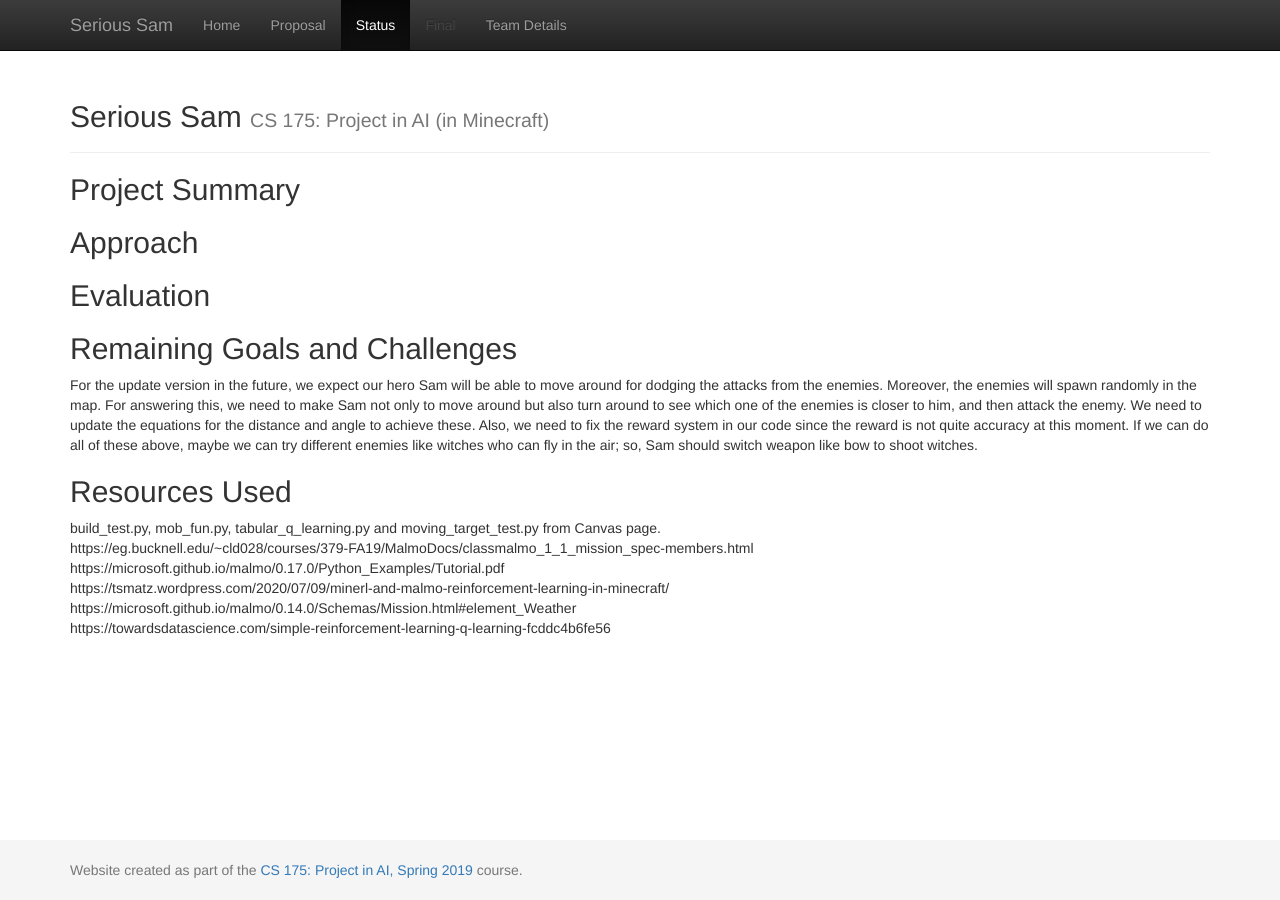
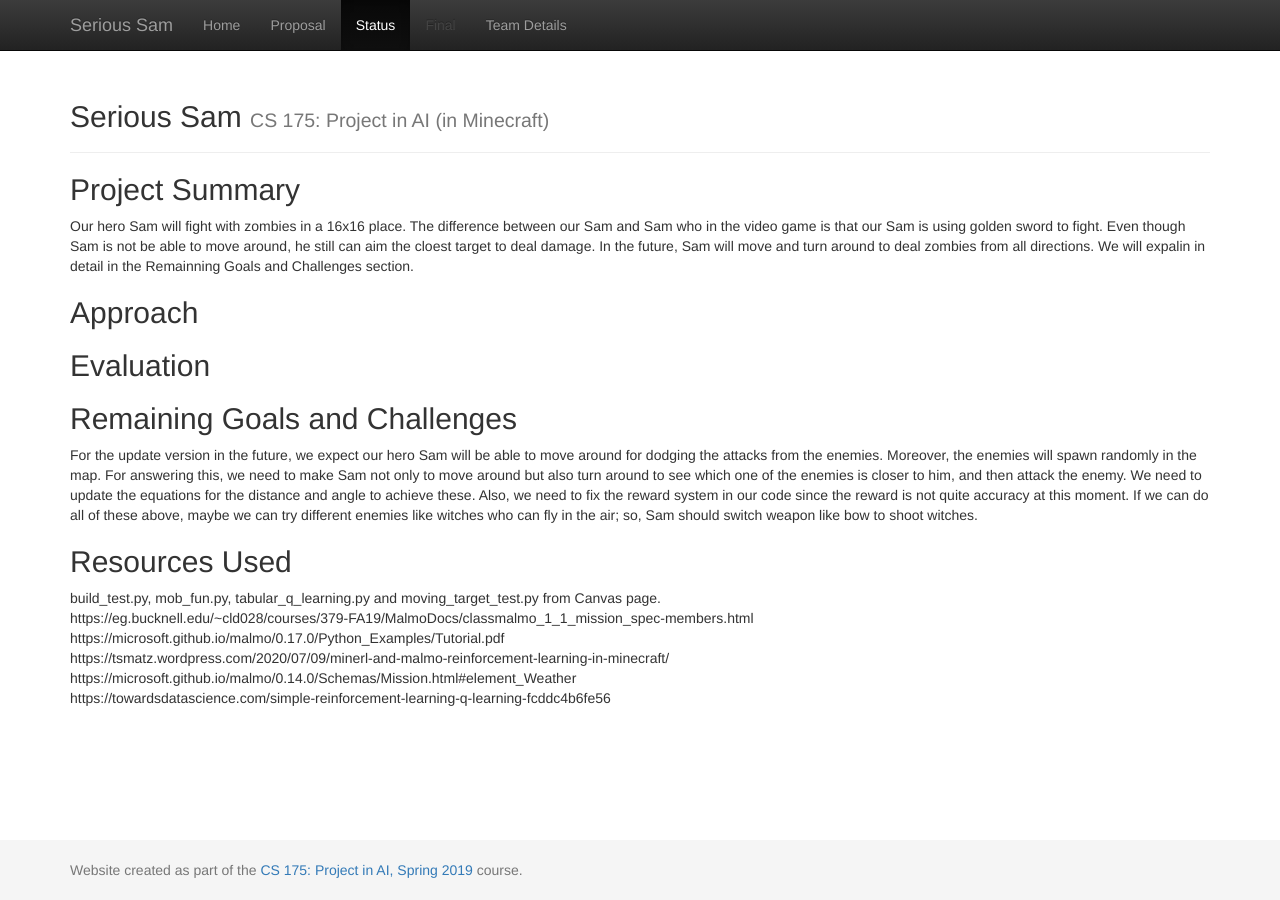
Before and after one commit to Superpanda35/Serious-Sam, a Jekyll site: the page built from docs/status.md, in a window 1280 px wide. Built offline with Jekyll 4.4.1, drawn with Linux system fonts in a browser that asks for light colours.

Commit message:
Update status.md

```diff
--- a/docs/status.md
+++ b/docs/status.md
@@ -5,7 +5,7 @@ title: Status
 
 ## Project Summary ##
 
-
+  Our hero Sam will fight with zombies in a 16x16 place. The difference between our Sam and Sam who in the video game is that our Sam is using golden sword to fight. Even though Sam is not be able to move around, he still can aim the cloest target to deal damage. In the future, Sam will move and turn around to deal zombies from all directions. We will expalin in detail in the Remainning Goals and Challenges section.
 
 ## Approach ##
 
```
